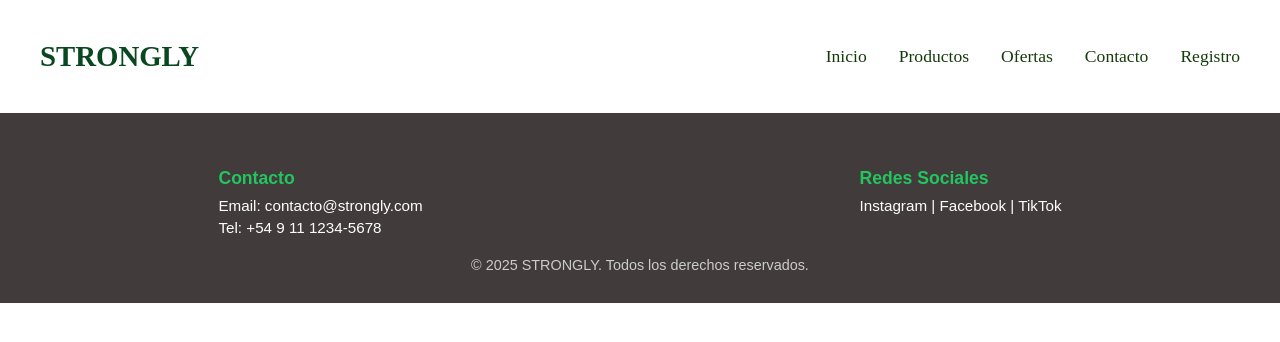
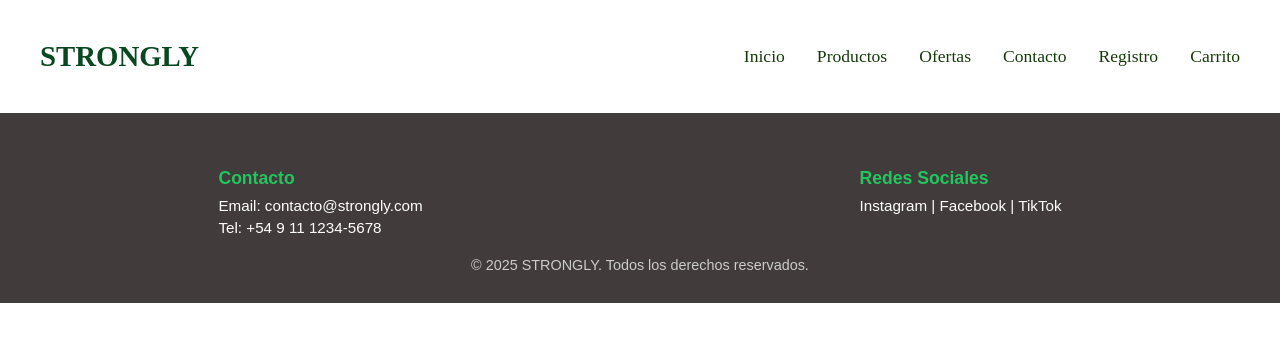
Before and after one commit to Maurooguev/Strongly-ecommerce-frontend, a React (Vite) app in the folder client/: page / in a window 1280 px wide. Shown: the top 342 px of the page. Built offline with nearby package versions, Linux system fonts and the light colour scheme.

Commit message:
Se empezó a crear el carrito (al menos en la nav bar)

```diff
--- a/client/src/App.jsx
+++ b/client/src/App.jsx
@@ -5,8 +5,11 @@ import Offers from "./views/Offers";
 import Contact from "./views/Contact";
 import Products from "./views/Products";
 import Register from "./views/Register";
+
 import "./App.css";
 import { Routes, Route  } from "react-router-dom";
+
+
 
 
 
@@ -21,7 +24,8 @@ export default function App() {
         <Route path="/offers" element={<Offers />} />
         <Route path="/contact" element={<Contact/>} />
         <Route path="/register" element={<Register/>} />
-      </Routes>
+
+        </Routes>
       <Footer />
     </>
   );
--- a/client/src/views/Navbar/Navbar.jsx
+++ b/client/src/views/Navbar/Navbar.jsx
@@ -15,6 +15,7 @@ export default function Navbar() {
           <li><Link to="/offers">Ofertas</Link></li>
           <li><Link to="/contact">Contacto</Link></li>
           <li><Link to="/register">Registro</Link></li>
+          <li><Link to="/cart">Carrito</Link></li>
         </ul>
       </div>
     </nav>
```
Also changed, not shown: client/src/views/Cart.jsx (added, +9 -0 lines).
